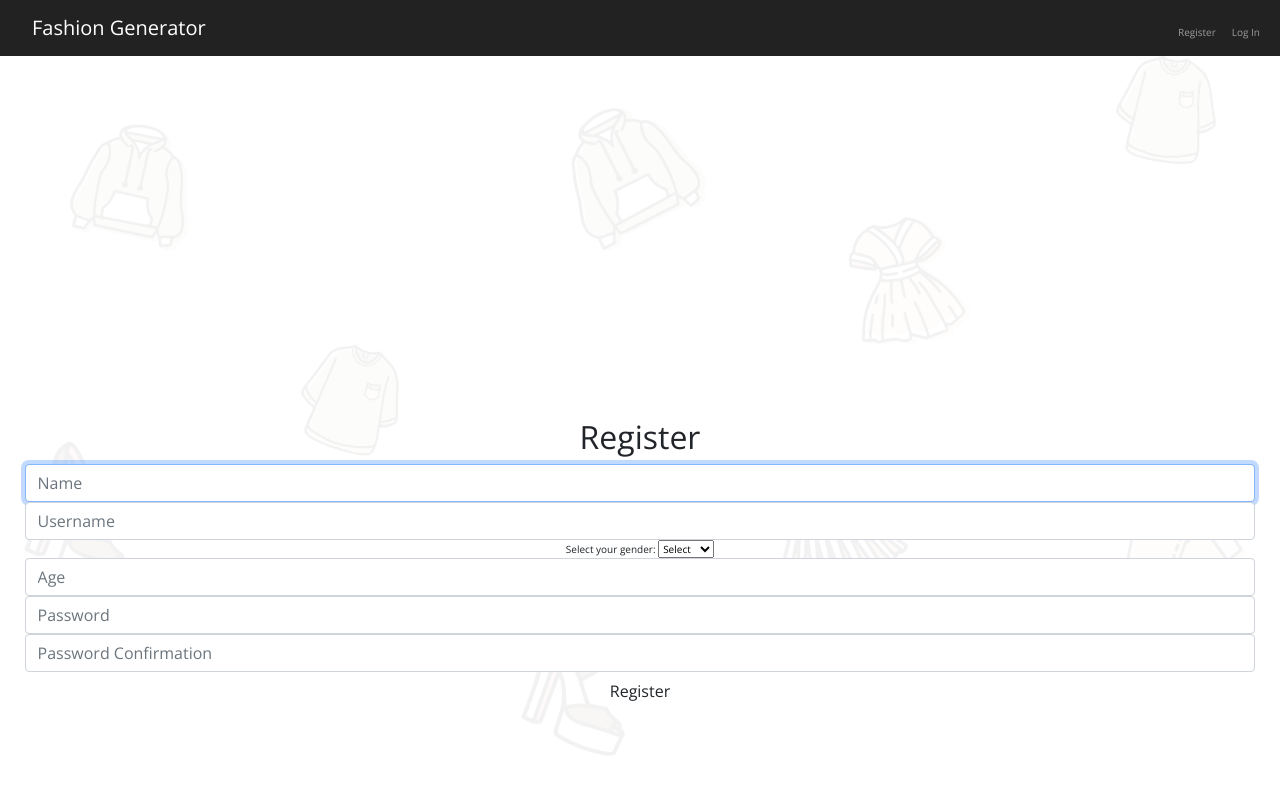
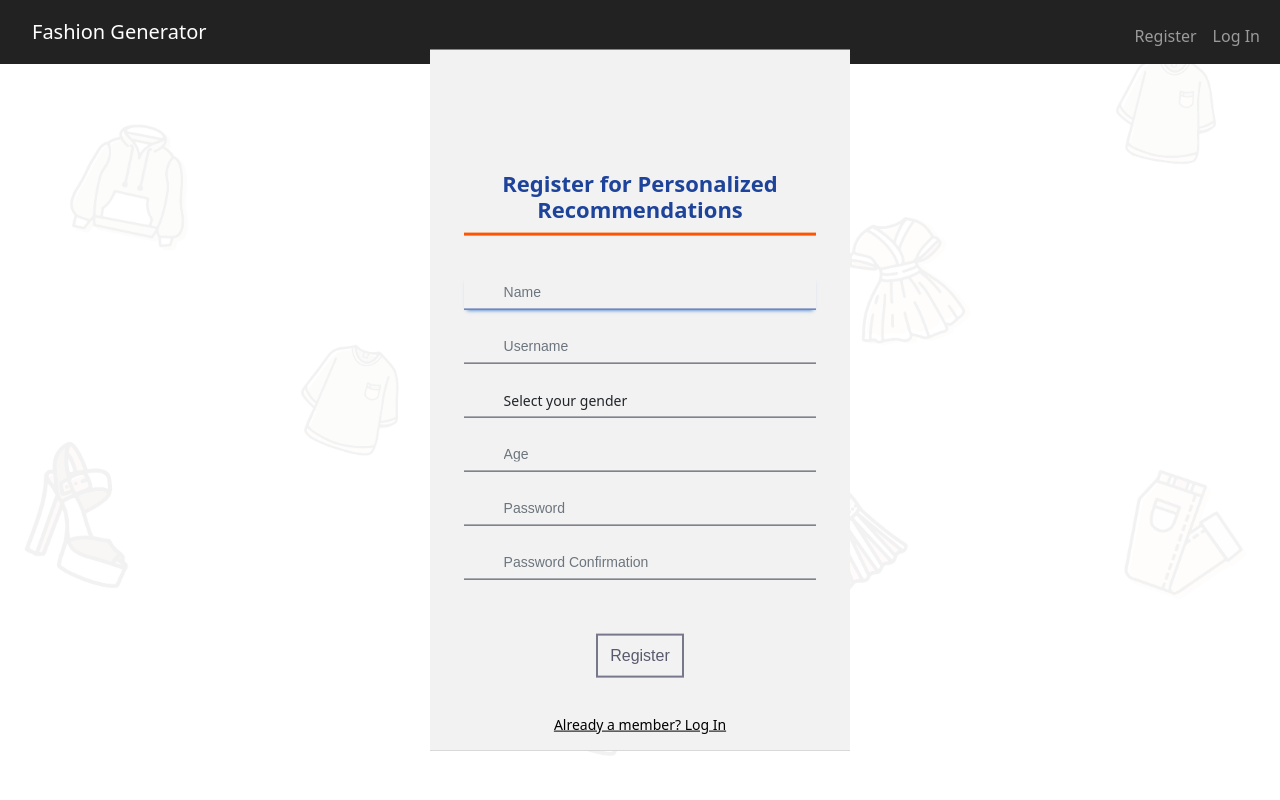
Before and after one commit to ayushjpeg/Fashion_Generator, a Flask app: page /register in a window 1280 px wide. Run offline with Flask 3, Linux system fonts and the light colour scheme.

Commit message:
register

```diff
--- a/templates/register.html
+++ b/templates/register.html
@@ -5,45 +5,209 @@
 {% endblock %}
 
 {% block main %}
-<head>
-    <meta charset="UTF-8" />
-    <meta http-equiv="X-UA-Compatible" content="IE=edge" />
-    <meta name="viewport" content="width=device-width, initial-scale=1.0" />
-    <link rel="stylesheet" href="/static/style_register.css"
-</head>
-
-    <form  method="post">
-        <fieldset>
-            <h2>Register</h2>
+<div class="form">
+  <form class="form-horizontal signin" method="post">
+    <div class="form-wrap" style="position: relative">
+      <h2>Register for Personalized Recommendations</h2>
       <div class="form-group">
-                <input autocomplete="off" autofocus class="form-control" name="name" placeholder="Name" type="text"/>
+        <div class="relative">
+          <input class="form-control" id="name" type="text" name="name" autofocus placeholder="Name" />
           <i class="fa fa-user"></i>
         </div>
+      </div>
       <div class="form-group">
-                <input autocomplete="off" autofocus class="form-control" name="username" placeholder="Username" type="text"/>
+        <div class="relative">
+          <input class="form-control" id="username" type="text" name="username" autofocus placeholder="Username" />
           <i class="fa fa-user"></i>
         </div>
-            <form action="process_gender.php" method="post">
-                <label for="gender">Select your gender:</label>
-                <select id="gender" name="gender">
-                    <option value="none">Select</option>
+      </div>
+      <div class="form-group">
+        <div class="relative">
+          <select class="form-control" id="gender" name="gender">
+            <option value="none">Select your gender</option>
             <option value="male">Male</option>
             <option value="female">Female</option>
             <option value="other">Other</option>
           </select>
-            </form>
-            <div class="form-group">
-                <input autocomplete="off" autofocus class="form-control" name="age" placeholder="Age" type="number"/>
+        </div>
       </div>
       <div class="form-group">
-                <input class="form-control" name="password" placeholder="Password" type="password"/>
+        <div class="relative">
+          <input class="form-control" id="age" type="number" name="age" placeholder="Age" />
+          <i class="fa fa-user"></i>
+        </div>
       </div>
       <div class="form-group">
-                <input class="form-control" name="confirmation" placeholder="Password Confirmation" type="password"/>
+        <div class="relative">
+          <input class="form-control" id="password" type="password" name="password" placeholder="Password" />
+          <i class="fa fa-key"></i>
+        </div>
       </div>
       <div class="form-group">
-                <button class="btn btn-default" type="submit">Register</button>
+        <div class="relative">
+          <input class="form-control" id="confirmation" type="password" name="confirmation" placeholder="Password Confirmation" />
+          <i class="fa fa-key"></i>
         </div>
-        </fieldset>
+      </div>
+      <div class="login-btn">
+        <button class="movebtn movebtnsu" type="submit">Register <i class="fa fa-fw fa-lock"></i></button>
+      </div>
+      <div class="sign-up">
+        <a href="register" class="signbtn"><small>Already a member? Log In</small></a>
+      </div>
+    </div>
   </form>
+</div>
+
+<style>
+    @import url('https://fonts.googleapis.com/css?family=Open+Sans:400,600,700');
+
+    html{
+        height: 100%;
+    }
+
+
+
+
+    a{
+        color: #000000;
+    }
+    a:hover{
+        text-decoration: none;
+    }
+    .form {
+        max-width: calc(100vw - 40px);
+        width: 420px;
+        height: auto;
+        background: rgb(119, 118, 118);
+        padding: 30px;
+        box-sizing: border-box;
+        position: relative;
+        background-size: cover;
+        background-repeat: no-repeat;
+        position: absolute;
+        left: 50%;
+        top: 50%;
+        transform: translate(-50%, -50%);
+    }
+    .form:before{
+        content: "";
+        background-color: rgba(255, 255, 255, 0.9);
+        width: 100%;
+        height: 100%;
+        position: absolute;
+        top: 0;
+        left: 0;
+        z-index: 0;
+    }
+    .form h2 {
+        margin: 0;
+        padding-bottom: 10px;
+        color: #1e439b;
+        font-size: 22px;
+        border-bottom: 3px solid #ff5501;
+        font-weight: 600;
+        margin-bottom: 40px;
+        text-align: center;
+    }
+    label{
+        text-transform: uppercase;
+        font-weight: 700;
+    }
+    input {
+        width: 60%;
+        padding: 10px;
+        margin-left: 00px;
+        box-sizing: border-box;
+        background: none;
+        outline: none;
+        resize: none;
+        border: 0;
+        font-family: 'Montserrat', sans-serif;
+        border: 2px solid #bebed2;
+    }
+    .form p:before {
+        content: attr(type);
+        display: block;
+        margin: 10px 0 0;
+        font-size: 13px;
+        color: #5a5a5a;
+        float: left;
+        width: 40%;
+    }
+    button {
+        padding: 8px 12px;
+        margin: 4px 0;
+        margin-left: 00px;
+        font-family: 'Montserrat', sans-serif;
+        border: 2px solid #78788c;
+        background: 0;
+        color: #5a5a6e;
+        cursor: pointer;
+        transition: all .3s;
+    }
+    button:hover {
+        background: #242424;
+        color: #fff;
+        border-color: #000000;
+        box-shadow: 0px 0 5px 0 #000000;
+    }
+    .login-btn{margin-top: 50px;}
+
+    .relative{
+        position: relative;
+    }
+    .relative i.fa{
+        position: absolute;
+        top: 10px;
+        left: 0;
+        width: 30px;
+        color: #9b9aa3;
+        text-align: center;
+        border-radius: 0 4px 4px 0;
+        transition: all 0.15s ease-in-out;
+    }
+    input:focus + .fa{
+        color: #000000;
+        transform: rotate(360deg);
+    }
+    .form-group{
+        margin-bottom: 20px;
+    }
+    .form-control{
+        font-size: 14px;
+        padding-left: 40px;
+        border: none;
+        border-bottom: 1px solid #3c3b4d;
+        border-radius: 0;
+        background-color: transparent;
+    }
+    .form-control:focus{
+        border-color: #1e439b;
+        box-shadow: inset 0 0px 0px rgba(0,0,0,.075), 0 3px 4px -3px rgb(30, 102, 195);
+        background-color: transparent;
+    }
+    .sign-up{
+        margin-top: 30px;
+        text-align: center;
+        position: relative;
+        margin-bottom: -15px;
+    }
+    .login-text{
+        position: absolute;
+        top: -11px;
+        text-align: center;
+        width: 30%;
+        background-color: #fff;
+        left: 50%;
+        transform: translateX(-50%);
+    }
+    hr{
+        margin-top: 1.25rem;
+        margin-bottom: 1.25rem;
+        border-top: 1px solid rgba(0, 0, 0, 0.4);
+    }
+    /* --- Animated Buttons --- */
+
+</style>
 {% endblock %}
```
Lines whose indentation alone changed are shown as unchanged.
